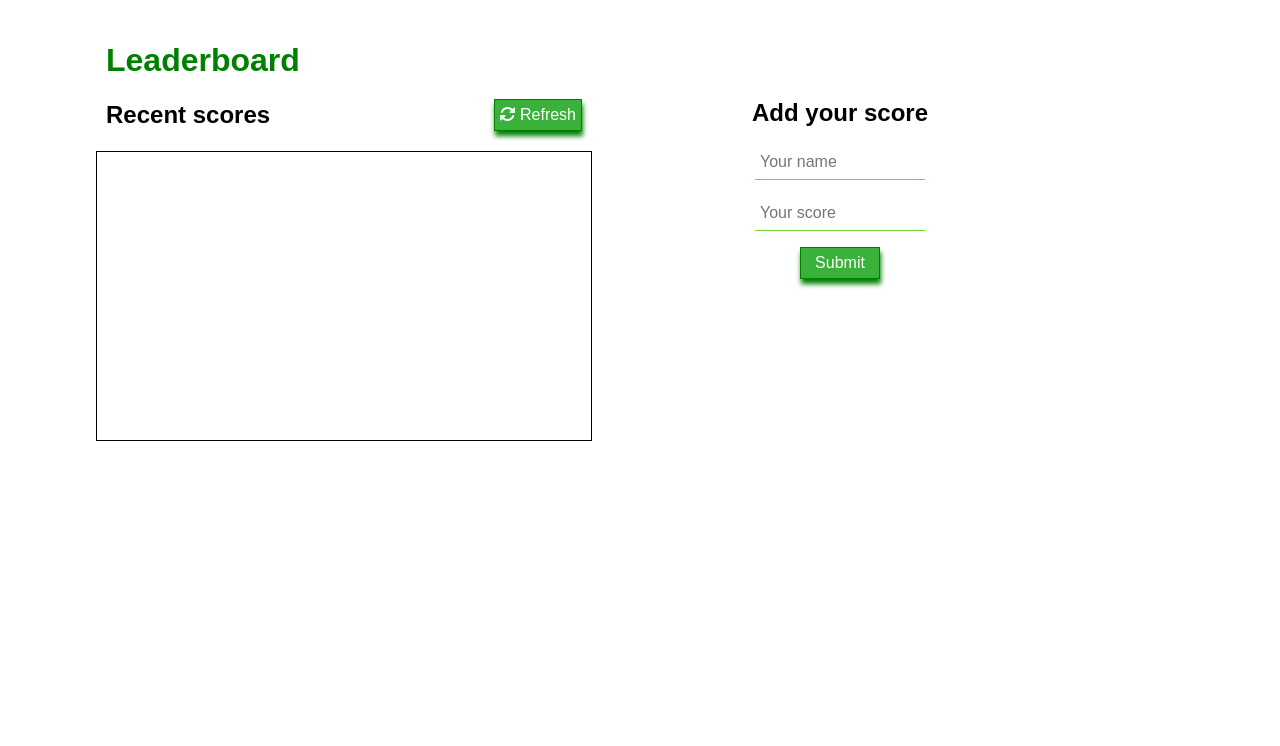
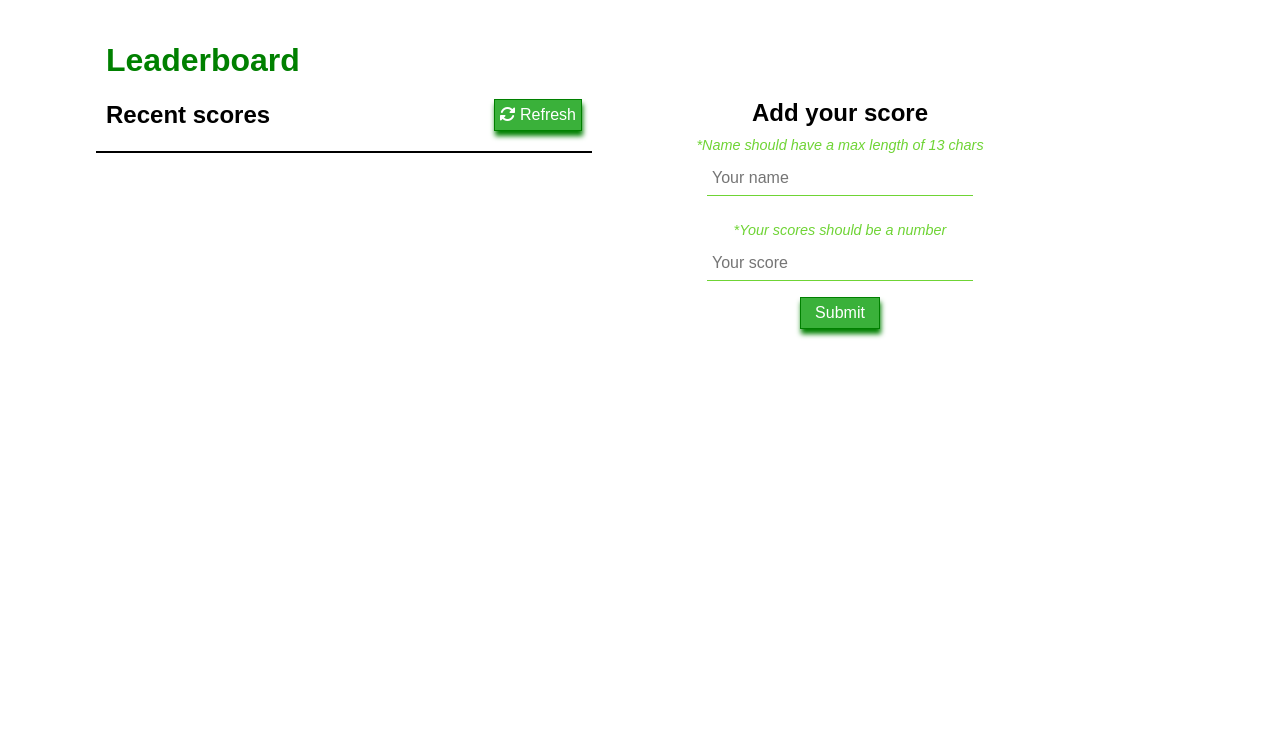
Before and after one commit to blakbox23/Leaderboard, a website built with webpack: page src/index.html in a window 1280 px wide. Shown: the top 746 px of the page. Built offline with nearby package versions, Linux system fonts and the light colour scheme; no server answers.

Commit message:
start new game

```diff
--- a/src/getdata.js
+++ b/src/getdata.js
@@ -1,4 +1,4 @@
-const getFromApi = () => fetch('https://us-central1-js-capstone-backend.cloudfunctions.net/api/games/QF2juezRIUxvtbobb8bW/scores/')
+const getFromApi = () => fetch('https://us-central1-js-capstone-backend.cloudfunctions.net/api/games/gZZuTOVqsHQjFA1S1Avv/scores/')
   .then((response) => response.json())
   .then((data) => data.result);
 
--- a/src/index.html
+++ b/src/index.html
@@ -26,8 +26,10 @@
     <div id="scores-form">
         <h2>Add your score</h2>
         <form id='score-form'>
-            <input type="text" id="name" maxlength="13" placeholder="Your name"><br>
-            <input type="text" id="score" placeholder="Your score"><br>
+            <p class='formInst'>*Name should have a max length of 13 chars</p>
+            <input type="text" id="name" maxlength="13" placeholder="Your name"><br><br>
+            <p class='formInst'>*Your scores should be a number</p>
+            <input type="number" id="score"  placeholder="Your score"><br>
             <input type="submit" value="Submit" id="submit-btn"><br>
         </form>
     </div>
--- a/src/postdata.js
+++ b/src/postdata.js
@@ -1,5 +1,5 @@
 const postData = (user, score) => {
-  fetch('https://us-central1-js-capstone-backend.cloudfunctions.net/api/games/QF2juezRIUxvtbobb8bW/scores/', {
+  fetch('https://us-central1-js-capstone-backend.cloudfunctions.net/api/games/gZZuTOVqsHQjFA1S1Avv/scores/', {
     method: 'POST',
     body: JSON.stringify({
       user,
--- a/src/style.css
+++ b/src/style.css
@@ -11,7 +11,7 @@ body {
 ul {
   border: 1px solid black;
   margin-top: 10px;
-  height: 18rem;
+  max-height: 18rem;
   overflow-y: scroll;
 
 }
@@ -108,13 +108,19 @@ form {
 
 form input {
   margin: 0.5rem;
-  width: 10rem;
+  width: 16rem;
   height: 1.5rem;
   padding: 5px;
   border: none;
   border-bottom: 1.5px solid rgb(111, 212, 53);
   outline: none;
   font-size: 1rem;
+}
+
+.formInst {
+  font-size: 0.9rem;
+  font-style: italic;
+  color:rgb(111, 212, 53);
 }
 
 footer {
```
